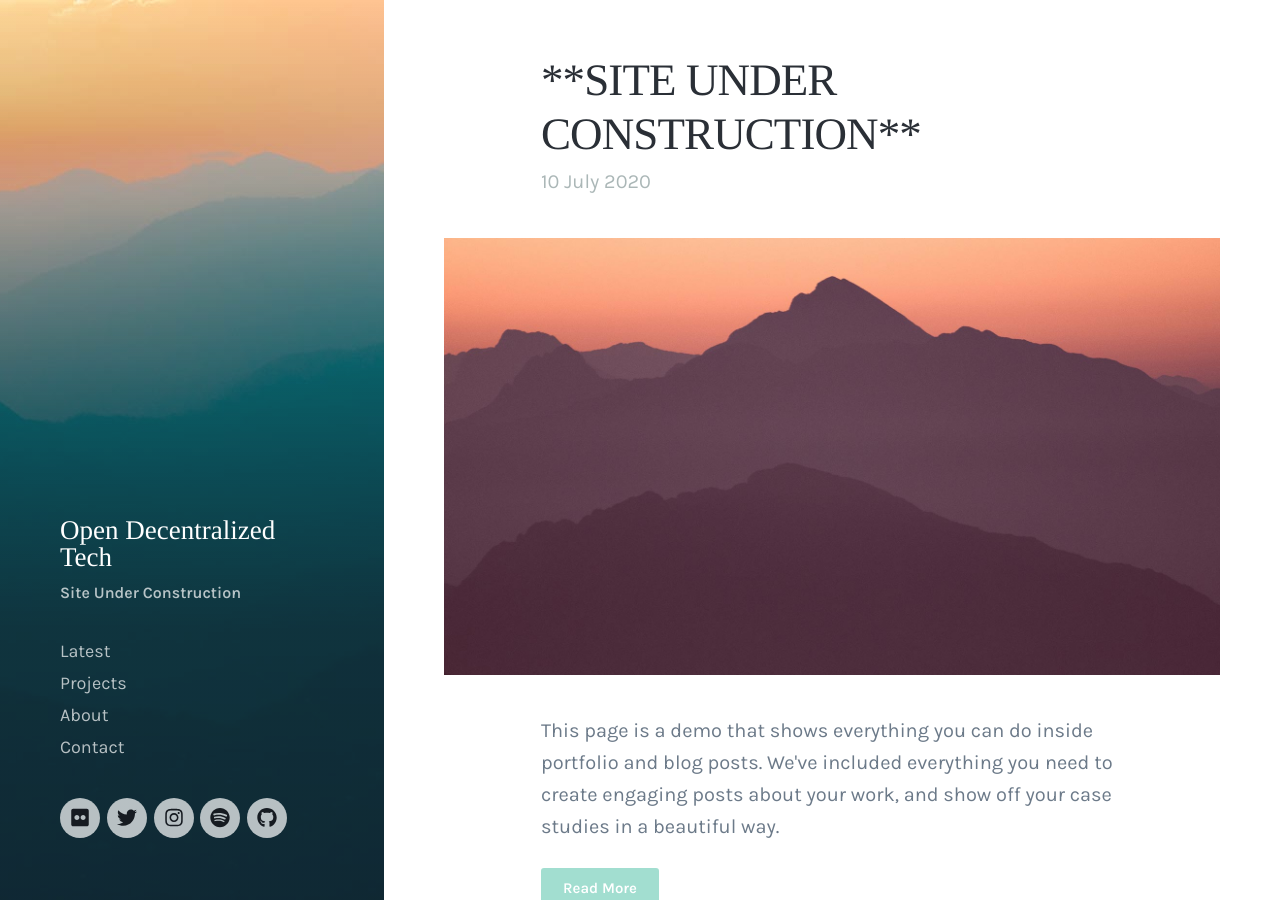
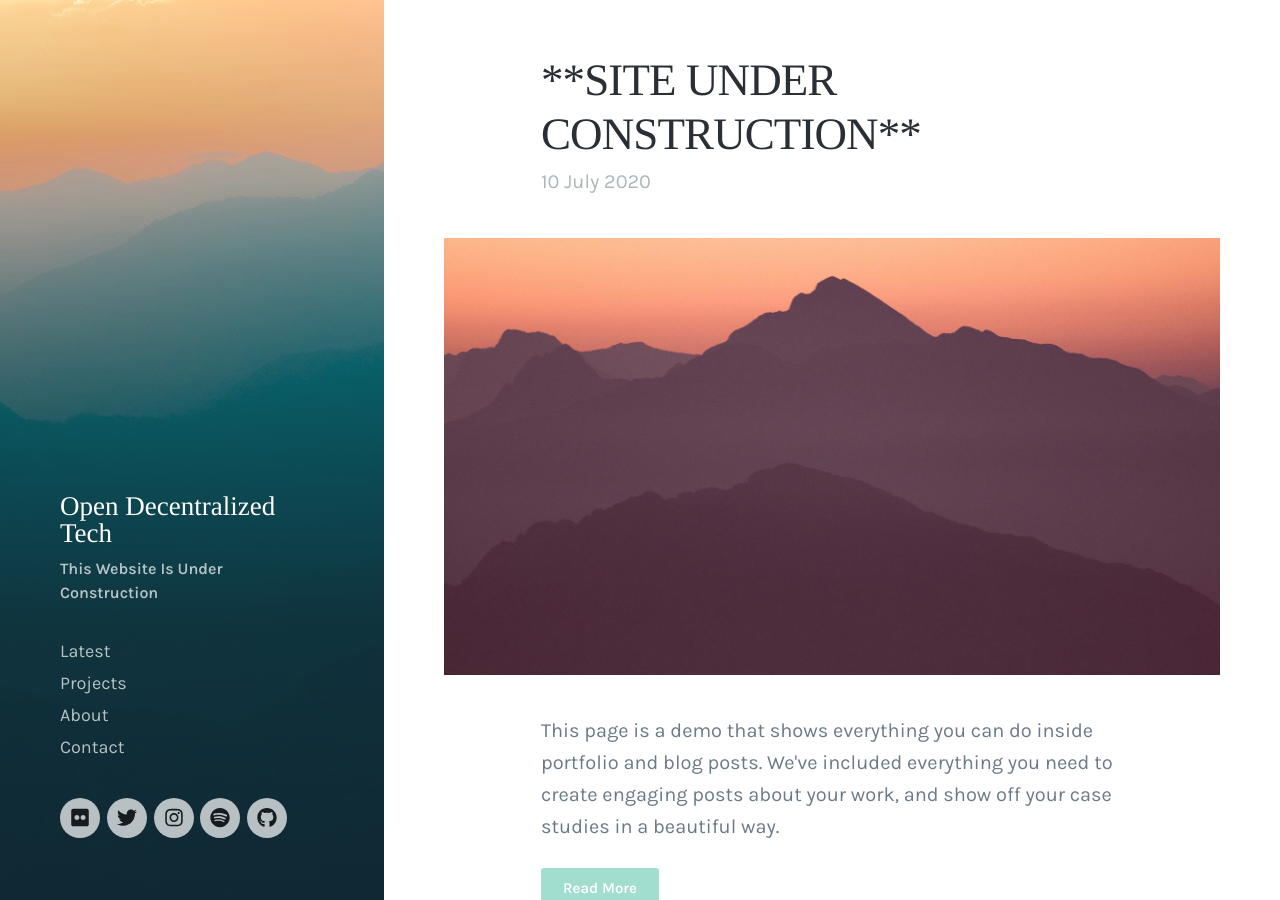
Before and after one commit to OpenDecentralizedTech/ODT-website, a Jekyll site: the page built from index.html, in a window 1280 px wide and 900 px high. Built offline with Jekyll 4.4.1, drawn with Linux system fonts in a browser that asks for light colours; nearby versions of some CDN libraries; the list of posts is cut into pages by our own code.

Commit message:
Update settings.yml

```diff
--- a/_data/settings.yml
+++ b/_data/settings.yml
@@ -1,6 +1,6 @@
 basic_settings:
   site_title: Open Decentralized Tech
-  site_tagline: <b>Site Under Construction</b>
+  site_tagline: <b>This Website Is Under Construction</b>
   favicon_image: /images/favicon.png
 
 header_settings:
```
